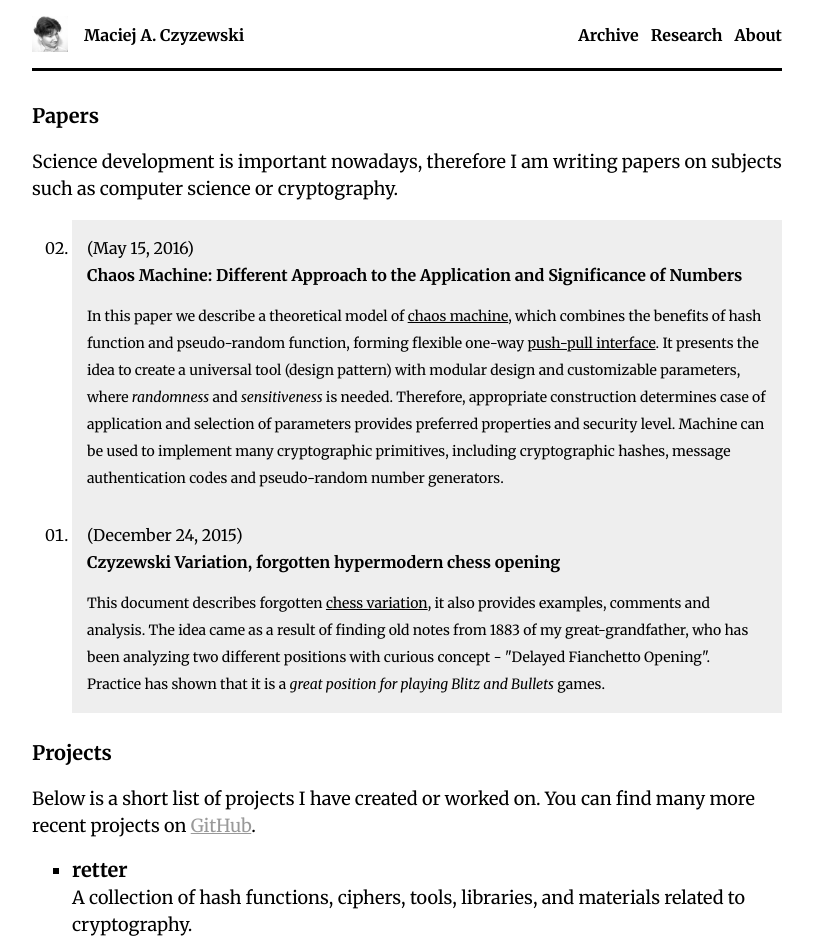
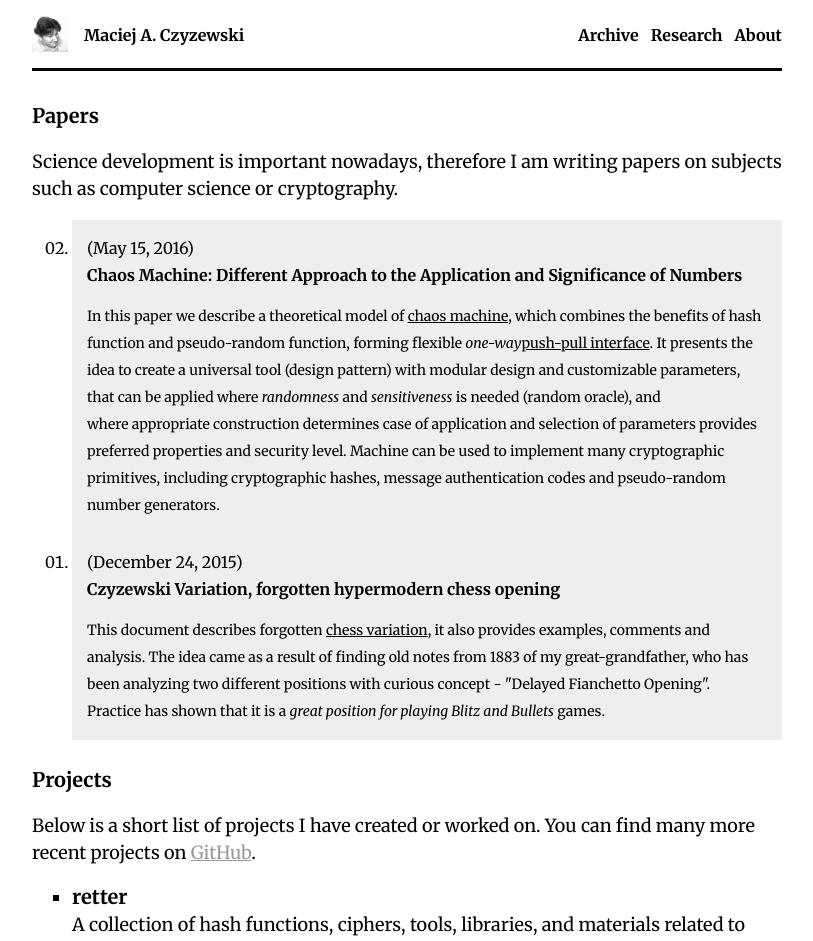
Before and after one commit to maciejczyzewski/maciejczyzewski.github.io, a Jekyll site: the page built from research.html, in a window 1280 px wide. Shown: the top 941 px of the page, without its empty margins (233-1046 px from the left). Built offline with Jekyll 4.4.1, drawn with Linux system fonts in a browser that asks for light colours; Markdown is read by kramdown in place of the engine named in the settings.

Commit message:
[fixed]: typo in research page

```diff
--- a/research.html
+++ b/research.html
@@ -53,7 +53,7 @@
     </li>
     <li>
       (May 15, 2016) <span><a href="http://maciejczyzewski.me/assets/files/chaos-machine.pdf">Chaos Machine: Different Approach to the Application and Significance of Numbers</a></span>
-      <p>In this paper we describe a theoretical model of <u>chaos machine</u>, which combines the benefits of hash function and pseudo-random function, forming flexible one-way <u>push-pull interface</u>. It presents the idea to create a universal tool (design pattern) with modular design and customizable parameters, where <i>randomness</i> and <i>sensitiveness</i> is needed. Therefore, appropriate construction determines case of application and selection of parameters provides preferred properties and security level.  Machine can be used to implement many cryptographic primitives, including cryptographic hashes, message authentication codes and pseudo-random number generators.</p>
+      <p>In this paper we describe a theoretical model of <u>chaos machine</u>, which combines the benefits of hash function and pseudo-random function, forming flexible <i>one-way</i> <u>push-pull interface</u>. It presents the idea to create a universal tool (design pattern) with modular design and customizable parameters, that can be applied where <i>randomness</i> and <i>sensitiveness</i> is needed (random oracle), and where appropriate construction determines case of application and selection of parameters provides preferred properties and security level. Machine can be used to implement many cryptographic primitives, including cryptographic hashes, message authentication codes and pseudo-random number generators.</p>
     </li>
   </ul>
 
```
